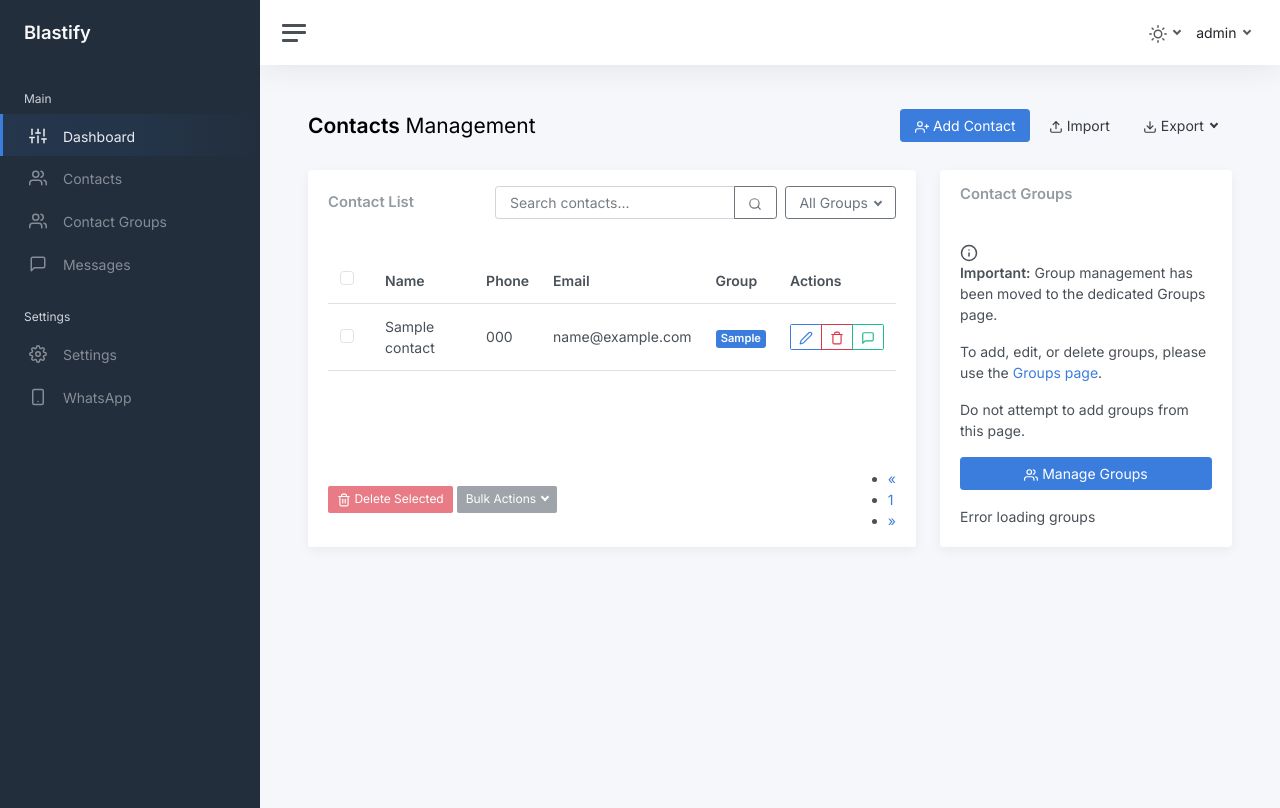
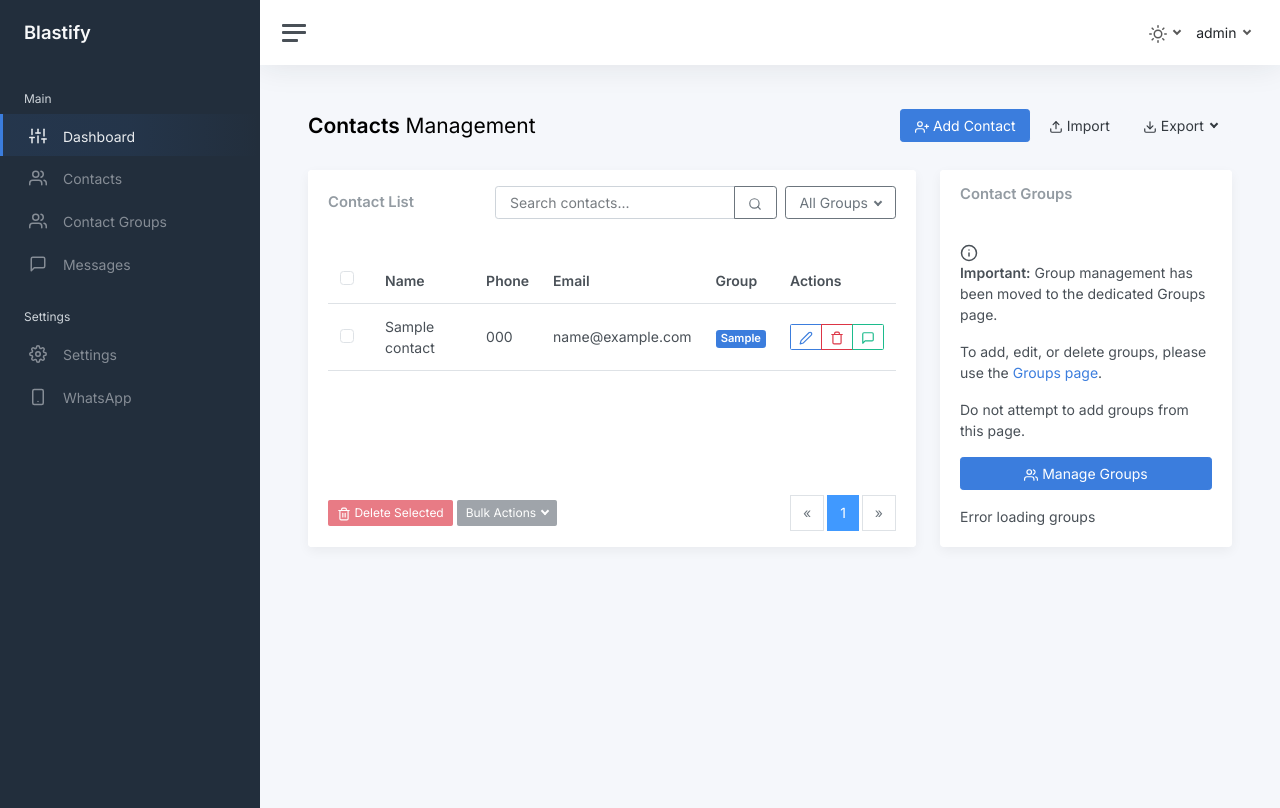
Before and after one commit to s3csys/Blastify, a Flask app: page /contacts/ in a window 1280 px wide. Shown: the top 808 px of the page. Run offline with Flask 2, Linux system fonts and the light colour scheme; a user stored in the database is signed in; tables that the repository leaves empty hold one stand-in row (values such as "Sample post"); some libraries are stand-ins or nearby versions.

Commit message:
contacts nav

```diff
--- /dev/null
+++ b/static/css/pagination-horizontal.css
@@ -0,0 +1,47 @@
+/* Horizontal Pagination Styles */
+.pagination {
+    display: flex;
+    flex-direction: row;
+    padding-left: 0;
+    list-style: none;
+    border-radius: 0.25rem;
+}
+
+.pagination .page-item {
+    margin-right: 0.25rem;
+}
+
+.pagination .page-item:last-child {
+    margin-right: 0;
+}
+
+.pagination .page-link {
+    position: relative;
+    display: block;
+    padding: 0.5rem 0.75rem;
+    margin-left: -1px;
+    line-height: 1.25;
+    color: #4099ff;
+    background-color: #fff;
+    border: 1px solid #dee2e6;
+}
+
+.pagination .page-item.active .page-link {
+    z-index: 3;
+    color: #fff;
+    background-color: #4099ff;
+    border-color: #4099ff;
+}
+
+.pagination .page-item.disabled .page-link {
+    color: #6c757d;
+    pointer-events: none;
+    cursor: auto;
+    background-color: #fff;
+    border-color: #dee2e6;
+}
+
+/* Ensure the pagination container has proper spacing */
+.card-footer .pagination {
+    margin-bottom: 0;
+}
--- /dev/null
+++ b/static/js/pagination-fix.js
@@ -0,0 +1,9 @@
+document.addEventListener('DOMContentLoaded', function() {
+    // Find all pagination elements
+    const paginationElements = document.querySelectorAll('.pagination');
+
+    // Remove flex-column class from all pagination elements
+    paginationElements.forEach(function(pagination) {
+        pagination.classList.remove('flex-column');
+    });
+});
--- a/templates/contacts.html
+++ b/templates/contacts.html
@@ -1,6 +1,7 @@
 {% extends "dashboard.html" %}
 
 {% block content %}
+
 <div class="container-fluid p-0">
     <div class="row mb-2 mb-xl-3">
         <div class="col-auto d-none d-sm-block">
--- a/templates/dashboard.html
+++ b/templates/dashboard.html
@@ -15,6 +15,7 @@
 
 	<link href="{{ url_for('static', filename='css/app.css') }}" rel="stylesheet">
 	<link href="{{ url_for('static', filename='css/theme-variables.css') }}" rel="stylesheet">
+	<link href="{{ url_for('static', filename='css/pagination-horizontal.css') }}" rel="stylesheet">
 	<link href="https://fonts.googleapis.com/css2?family=Inter:wght@300;400;600&display=swap" rel="stylesheet">
 
 	<!-- Theme-specific fonts will be loaded dynamically by the theme-switcher.js -->
@@ -382,7 +383,8 @@
 	</div>
 
 	<script src="{{ url_for('static', filename='js/app.js') }}"></script>
-<script src="{{ url_for('static', filename='js/theme-switcher.js') }}"></script>
+	<script src="{{ url_for('static', filename='js/theme-switcher.js') }}"></script>
+	<script src="{{ url_for('static', filename='js/pagination-fix.js') }}"></script>
 <script>
 	// Initialize theme system when page loads
 	document.addEventListener('DOMContentLoaded', function() {
```
